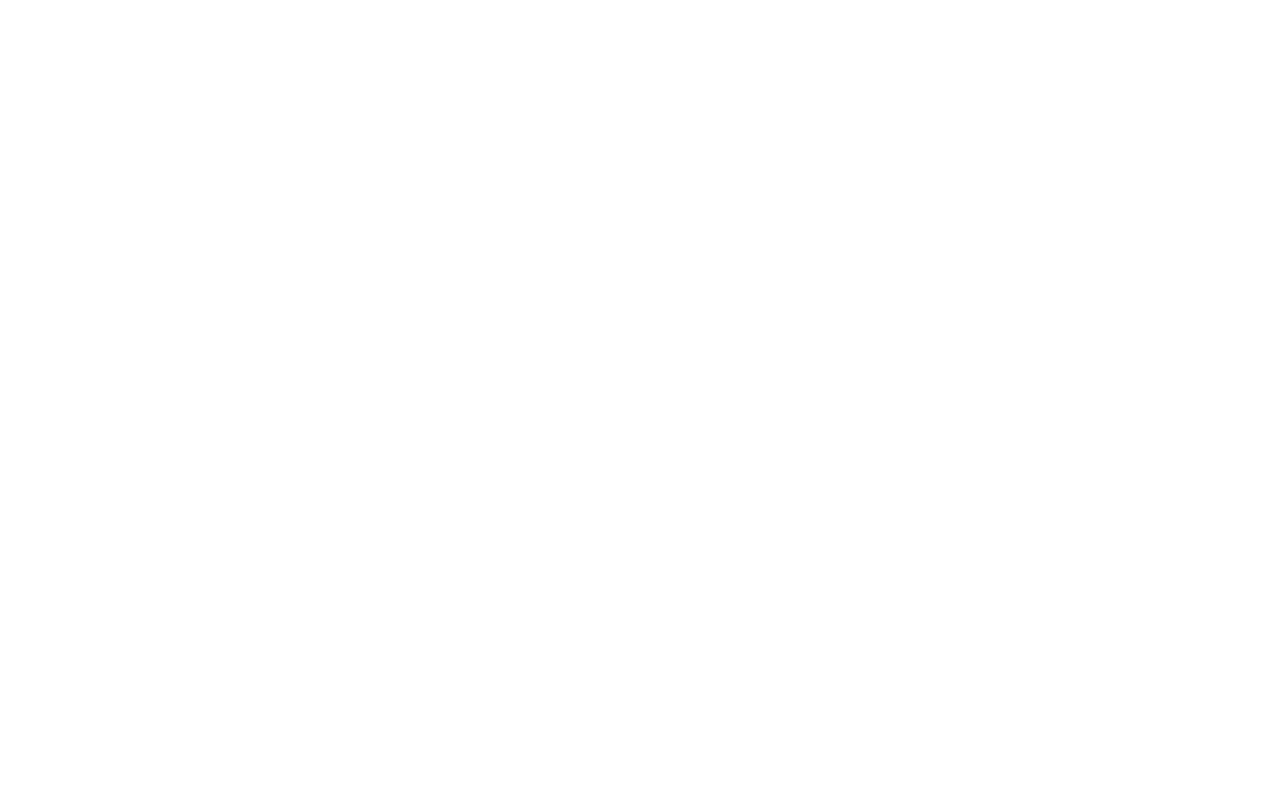
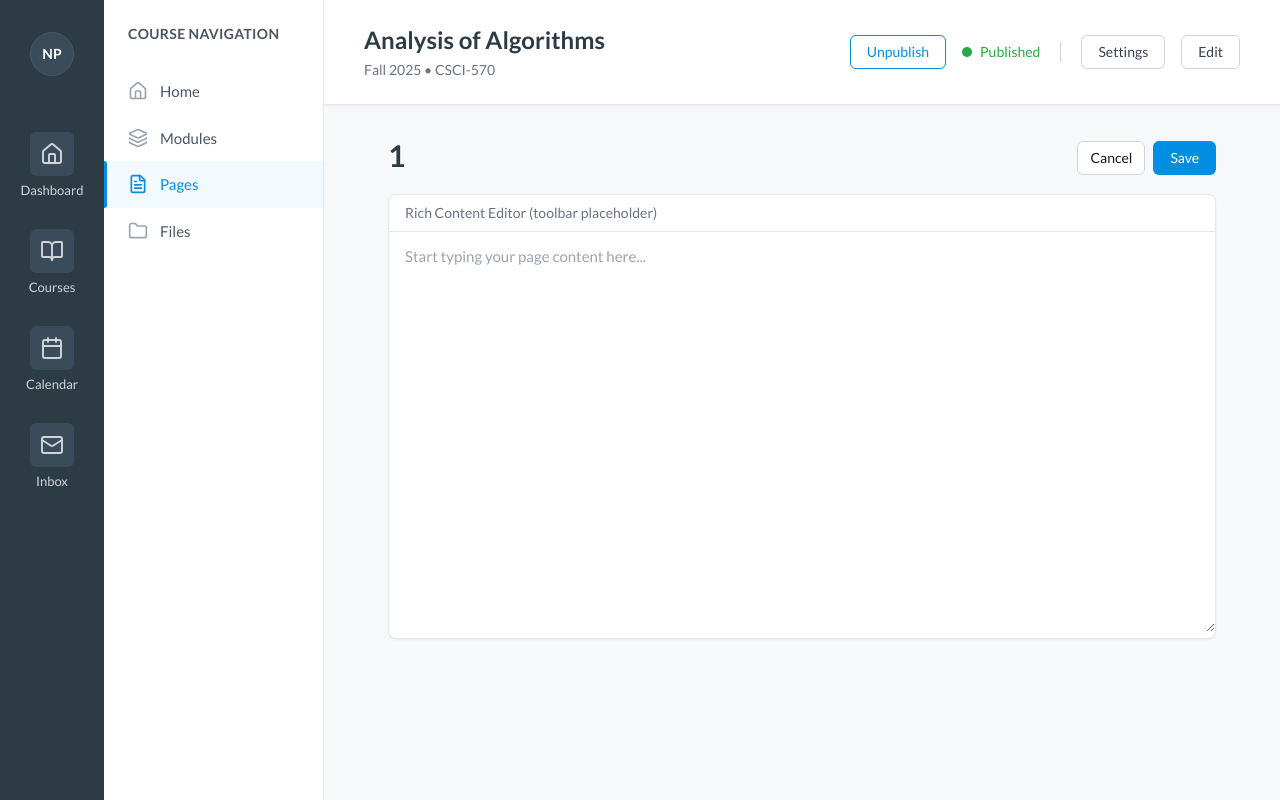
Before and after one commit to NehangPatel23/canvas-clone, a React (Vite) app in the folder canvas-clone/: page /courses/1/pages/1 in a window 1280 px wide. Before the commit this address had no page. Built offline with nearby package versions, Linux system fonts and the light colour scheme.

Commit message:
modules page updates

```diff
--- a/canvas-clone/src/App.tsx
+++ b/canvas-clone/src/App.tsx
@@ -6,6 +6,8 @@ import CourseHomePage from "./pages/CourseHomePage";
 import ModulesPage from "./pages/ModulesPage";
 import PagesPage from "./pages/PagesPage";
 import FilesPage from "./pages/FilesPage";
+import PageEditorPage from "./pages/PageEditorPage";
+
 
 function MainLayout() {
   return (
@@ -30,6 +32,7 @@ export default function App() {
           <Route index element={<CourseHomePage />} />
           <Route path="modules" element={<ModulesPage />} />
           <Route path="pages" element={<PagesPage />} />
+          <Route path="pages/:pageId" element={<PageEditorPage />} />
           <Route path="files" element={<FilesPage />} />
         </Route>
       </Route>
--- a/canvas-clone/src/components/CourseSidebar.tsx
+++ b/canvas-clone/src/components/CourseSidebar.tsx
@@ -22,7 +22,8 @@ export default function CourseSidebar() {
       {items.map(({ label, icon: Icon, path }) => {
         const isActive =
           location.pathname === path ||
-          (label === "Home" && location.pathname === base);
+          (label === "Home" && location.pathname === base) ||
+          (label !== "Home" && location.pathname.startsWith(path));
 
         return (
           <Link
@@ -46,15 +47,17 @@ export default function CourseSidebar() {
             {/* Icon */}
             <Icon
               className={`w-5 h-5 ${
-                isActive ? "text-canvas-blue" : "text-gray-400 group-hover:text-gray-600"
+                isActive
+                  ? "text-canvas-blue"
+                  : "text-gray-400 group-hover:text-gray-600"
               }`}
             />
             {label}
 
             {/* Tooltip */}
-              <div className="absolute left-[100%] ml-2 top-1/2 -translate-y-1/2 px-2 py-1 bg-white text-[#2D3B45] text-xs rounded shadow-lg opacity-0 translate-x-2 group-hover:opacity-100 group-hover:translate-x-0 pointer-events-none transition-all duration-200 ease-out whitespace-nowrap z-50">
-                {label}
-              </div>
+            <div className="absolute left-[100%] ml-2 top-1/2 -translate-y-1/2 px-2 py-1 bg-white text-[#2D3B45] text-xs rounded shadow-lg opacity-0 translate-x-2 group-hover:opacity-100 group-hover:translate-x-0 pointer-events-none transition-all duration-200 ease-out whitespace-nowrap z-50">
+              {label}
+            </div>
           </Link>
         );
       })}
--- a/canvas-clone/src/components/ItemModal.tsx
+++ b/canvas-clone/src/components/ItemModal.tsx
@@ -19,11 +19,21 @@ export default function ItemModal({
   onClose,
   onSubmit,
 }: ItemModalProps) {
+  const initialType = initialValues?.type || "page";
+
   const [label, setLabel] = useState(initialValues?.label || "");
-  const [type, setType] = useState(initialValues?.type || "page");
-  const [url, setUrl] = useState(initialValues?.url || "");
+  const [type, setType] = useState(initialType);
+  const [url, setUrl] = useState(() => {
+    if (initialValues?.url && initialValues.url.trim() !== "") {
+      return initialValues.url;
+    }
+    if (initialType === "link") {
+      return "https://";
+    }
+    return "";
+  });
   const [showBadge, setShowBadge] = useState(false);
-  const [showUrlInput, setShowUrlInput] = useState(type === "link");
+  const [showUrlInput, setShowUrlInput] = useState(initialType === "link");
 
   // Focus first field
   useEffect(() => {
@@ -31,25 +41,26 @@ export default function ItemModal({
     input?.focus();
   }, []);
 
-  // Prefill https:// for new links
-  useEffect(() => {
-    if (mode === "add" && type === "link" && url.trim() === "") {
-      setUrl("https://");
-    }
-  }, [type, mode]);
-
   // Animate badge
   useEffect(() => {
     if (mode === "edit" && type === "link") {
       const t = setTimeout(() => setShowBadge(true), 60);
       return () => clearTimeout(t);
-    } else setShowBadge(false);
+    } else {
+      setShowBadge(false);
+    }
   }, [mode, type]);
 
-  // Animate URL input
+  // Animate URL input + prefill https:// for link items
   useEffect(() => {
     if (type === "link") {
-      const t = setTimeout(() => setShowUrlInput(true), 80);
+      const t = setTimeout(() => {
+        setShowUrlInput(true);
+        setUrl((prev) => {
+          if (prev && prev.trim() !== "") return prev;
+          return "https://";
+        });
+      }, 80);
       return () => clearTimeout(t);
     } else {
       setShowUrlInput(false);
@@ -71,7 +82,11 @@ export default function ItemModal({
     onClose();
   };
 
-  const titleText = mode === "add" ? "Add New Item" : "Edit Item";
+  const typeDisplayName =
+    type === "page" ? "Page Item" : type === "file" ? "File Item" : "Link Item";
+
+  const titleText =
+    mode === "add" ? `Add ${typeDisplayName}` : `Edit ${typeDisplayName}`;
   const buttonText = mode === "add" ? "Add Item" : "Save Changes";
 
   return (
@@ -115,7 +130,6 @@ export default function ItemModal({
             value={type}
             onChange={(e) => setType(e.target.value)}
             className="w-full border border-gray-300 rounded-md px-3 py-2 text-sm text-[#2D3B45] focus:ring-1 focus:ring-[#008EE2] focus:border-[#008EE2] outline-none bg-white"
-            disabled={mode === "edit"} // prevent type change after creation
           >
             <option value="page">Page</option>
             <option value="file">File</option>
--- a/canvas-clone/src/components/ModuleItem.tsx
+++ b/canvas-clone/src/components/ModuleItem.tsx
@@ -27,6 +27,7 @@ interface CourseItem {
   type: string;
   label: string;
   url?: string;
+  pageId?: string;
 }
 
 interface ModuleItemProps {
@@ -54,6 +55,8 @@ interface ModuleItemProps {
 
   dropIndex: number | null;
   moduleIsHighlighted: boolean;
+
+  onOpenPageItem?: (label: string, pageId?: string) => void;
 }
 
 const transitionStyle = {
@@ -66,10 +69,12 @@ function SortableItemRow({
   item,
   getItemId,
   onOpenItemMenu,
+  onOpenPageItem,
 }: {
   item: CourseItem;
   getItemId: (label: string) => string;
   onOpenItemMenu: (e: React.MouseEvent, label: string) => void;
+  onOpenPageItem?: (label: string, pageId?: string) => void;
 }) {
   const id = getItemId(item.label);
   const { attributes, listeners, setNodeRef, transform, isDragging, isOver } =
@@ -129,7 +134,9 @@ function SortableItemRow({
         {/* ✅ Link with Canvas-style tooltip */}
         {item.type === "link" && item.url ? (
           <a
-            href={item.url.startsWith("http") ? item.url : `https://${item.url}`}
+            href={
+              item.url.startsWith("http") ? item.url : `https://${item.url}`
+            }
             target="_blank"
             rel="noopener noreferrer"
             onClick={(e) => e.stopPropagation()}
@@ -168,6 +175,14 @@ function SortableItemRow({
               </div>
             </div>
           </a>
+        ) : item.type === "page" && onOpenPageItem ? (
+          <button
+            type="button"
+            onClick={() => onOpenPageItem(item.label, item.pageId)}
+            className="text-left text-gray-700 text-[15px] bg-transparent border-none p-0 focus:outline-none"
+          >
+            {item.label}
+          </button>
         ) : (
           <span className="text-gray-700 text-[15px] select-none">
             {item.label}
@@ -198,6 +213,7 @@ export default function ModuleItem({
   getContainerId,
   dropIndex,
   moduleIsHighlighted,
+  onOpenPageItem,
 }: ModuleItemProps) {
   const [open, setOpen] = useState(true);
   const [showAddItemModal, setShowAddItemModal] = useState(false);
@@ -214,9 +230,8 @@ export default function ModuleItem({
     y: number;
   } | null>(null);
   const [editItemOriginalLabel, setEditItemOriginalLabel] = useState("");
-  const [currentEditingItem, setCurrentEditingItem] = useState<CourseItem | null>(
-    null
-  );
+  const [currentEditingItem, setCurrentEditingItem] =
+    useState<CourseItem | null>(null);
 
   const moduleMenuButtonRef = useRef<HTMLDivElement | null>(null);
   const { setNodeRef: setDropRef, isOver } = useDroppable({
@@ -303,6 +318,7 @@ export default function ModuleItem({
                   setEditItemOriginalLabel(label);
                   setCurrentEditingItem(item);
                 }}
+                onOpenPageItem={onOpenPageItem}
               />
               {dropIndex === idx + 1 && <DropIndicator />}
             </div>
--- a/canvas-clone/src/pages/ModulesPage.tsx
+++ b/canvas-clone/src/pages/ModulesPage.tsx
@@ -1,4 +1,5 @@
-import { useMemo, useState } from "react";
+import { useMemo, useState, useEffect } from "react";
+import { useNavigate, useParams } from "react-router-dom";
 import CourseHeader from "../components/CourseHeader";
 import ModuleItem from "../components/ModuleItem";
 import AddModuleModal from "../components/AddModuleModal";
@@ -28,13 +29,20 @@ type Item = {
   type: string;
   label: string;
   url?: string;
+  pageId?: string; // 🔒 stable page identifier
 };
+
 type ModuleT = { title: string; items: Item[] };
 
 type IdModule = `module:${string}`;
 type IdItem = `item:${string}:${string}`;
 type IdContainer = `container:${string}`;
 type AnyId = IdModule | IdItem | IdContainer;
+
+const MODULES_STORAGE_KEY = "canvasClone:modules";
+
+const slugifyLabel = (label: string) =>
+  encodeURIComponent(label.toLowerCase().trim().replace(/\s+/g, "-"));
 
 const modId = (title: string): IdModule => `module:${title}`;
 const itemId = (moduleTitle: string, label: string): IdItem =>
@@ -43,21 +51,62 @@ const containerId = (moduleTitle: string): IdContainer =>
   `container:${moduleTitle}`;
 
 function parseId(id: string) {
-  if (id.startsWith("module:")) return { kind: "module" as const, title: id.slice(7) };
+  if (id.startsWith("module:"))
+    return { kind: "module" as const, title: id.slice(7) };
   if (id.startsWith("item:")) {
     const rest = id.slice(5);
     const i = rest.indexOf(":");
-    return { kind: "item" as const, moduleTitle: rest.slice(0, i), label: rest.slice(i + 1) };
+    return {
+      kind: "item" as const,
+      moduleTitle: rest.slice(0, i),
+      label: rest.slice(i + 1),
+    };
   }
-  if (id.startsWith("container:")) return { kind: "container" as const, moduleTitle: id.slice(10) };
+  if (id.startsWith("container:"))
+    return { kind: "container" as const, moduleTitle: id.slice(10) };
   return { kind: "unknown" as const };
 }
 
-const restrictToVertical: Modifier = ({ transform }) => ({ ...transform, x: 0 });
+const restrictToVertical: Modifier = ({ transform }) => ({
+  ...transform,
+  x: 0,
+});
 
 const transitionStyle = {
-  transition: "transform 250ms cubic-bezier(0.22, 1, 0.36, 1), opacity 150ms ease",
+  transition:
+    "transform 250ms cubic-bezier(0.22, 1, 0.36, 1), opacity 150ms ease",
 };
+
+// Default modules (used on very first load)
+const DEFAULT_MODULES: ModuleT[] = [
+  {
+    title: "Week 1 – Introduction",
+    items: [
+      {
+        type: "page",
+        label: "Course Overview",
+        pageId: "course-overview", // 👈 stable ID
+      },
+      { type: "file", label: "Syllabus.pdf" },
+    ],
+  },
+  {
+    title: "Week 2 – Algorithms and Complexity",
+    items: [
+      {
+        type: "page",
+        label: "Lecture Slides",
+        pageId: "lecture-slides",
+      },
+      { type: "file", label: "ExampleProblems.docx" },
+      {
+        type: "link",
+        label: "Supplementary Reading",
+        url: "https://example.com",
+      },
+    ],
+  },
+];
 
 function DraggableModuleShell(props: {
   id: IdModule;
@@ -66,7 +115,11 @@ function DraggableModuleShell(props: {
   fadeOut: boolean;
   onAddItem: (moduleTitle: string, newItem: Item) => void;
   onEditItem: (moduleTitle: string, oldLabel: string, newLabel: string) => void;
-  onEditItemFull: (moduleTitle: string, oldLabel: string, updatedItem: Item) => void;
+  onEditItemFull: (
+    moduleTitle: string,
+    oldLabel: string,
+    updatedItem: Item
+  ) => void;
   onDeleteItem: (moduleTitle: string, labelToRemove: string) => void;
   onEditModule: (oldTitle: string, newTitle: string) => void;
   onDeleteModule: (titleToDelete: string) => void;
@@ -75,6 +128,8 @@ function DraggableModuleShell(props: {
 
   dropIndex: number | null;
   moduleIsHighlighted: boolean;
+
+  onOpenPageItem: (label: string, pageId?: string) => void;
 }) {
   const { attributes, listeners, setNodeRef, transform, isDragging } =
     useSortable({ id: props.id });
@@ -94,7 +149,9 @@ function DraggableModuleShell(props: {
         isDragging
           ? "translate-y-2 shadow-[0_8px_20px_rgba(0,0,0,0.25)] ring-2 ring-blue-300/40 bg-white/95 backdrop-blur-sm duration-200"
           : "shadow-sm hover:shadow-md hover:shadow-gray-300/40 duration-100"
-      } ${props.moduleIsHighlighted ? "ring-2 ring-blue-400/60 bg-blue-50/60" : ""}`}
+      } ${
+        props.moduleIsHighlighted ? "ring-2 ring-blue-400/60 bg-blue-50/60" : ""
+      }`}
     >
       <div
         {...attributes}
@@ -119,6 +176,7 @@ function DraggableModuleShell(props: {
           getContainerId={props.getContainerId}
           dropIndex={props.dropIndex}
           moduleIsHighlighted={props.moduleIsHighlighted}
+          onOpenPageItem={props.onOpenPageItem}
         />
       </div>
     </div>
@@ -126,42 +184,73 @@ function DraggableModuleShell(props: {
 }
 
 export default function ModulesPage() {
-  const [modules, setModules] = useState<ModuleT[]>([
-    {
-      title: "Week 1 – Introduction",
-      items: [
-        { type: "page", label: "Course Overview" },
-        { type: "file", label: "Syllabus.pdf" },
-      ],
-    },
-    {
-      title: "Week 2 – Algorithms and Complexity",
-      items: [
-        { type: "page", label: "Lecture Slides" },
-        { type: "file", label: "ExampleProblems.docx" },
-        { type: "link", label: "Supplementary Reading", url: "https://example.com" },
-      ],
-    },
-  ]);
+  const navigate = useNavigate();
+  const { courseId } = useParams();
+
+  // 🔁 Initialize modules from localStorage (if present), else from defaults.
+  const [modules, setModules] = useState<ModuleT[]>(() => {
+    try {
+      const raw = window.localStorage.getItem(MODULES_STORAGE_KEY);
+      if (!raw) return DEFAULT_MODULES;
+
+      const parsed = JSON.parse(raw) as ModuleT[];
+
+      // Ensure any page items have a stable pageId
+      return parsed.map((m) => ({
+        ...m,
+        items: m.items.map((it) =>
+          it.type === "page"
+            ? { ...it, pageId: it.pageId ?? slugifyLabel(it.label) }
+            : it
+        ),
+      }));
+    } catch {
+      return DEFAULT_MODULES;
+    }
+  });
 
   const [fadingModules, setFadingModules] = useState<Set<string>>(new Set());
   const [showAddModuleModal, setShowAddModuleModal] = useState(false);
   const [activeId, setActiveId] = useState<AnyId | null>(null);
-  const [dropIndicator, setDropIndicator] = useState<{ moduleTitle: string | null; index: number | null }>({
+  const [dropIndicator, setDropIndicator] = useState<{
+    moduleTitle: string | null;
+    index: number | null;
+  }>({
     moduleTitle: null,
     index: null,
   });
-  const [highlightModuleTitle, setHighlightModuleTitle] = useState<string | null>(null);
+  const [highlightModuleTitle, setHighlightModuleTitle] = useState<
+    string | null
+  >(null);
 
-  const sensors = useSensors(useSensor(PointerSensor, { activationConstraint: { distance: 5 } }));
+  const sensors = useSensors(
+    useSensor(PointerSensor, { activationConstraint: { distance: 5 } })
+  );
+
+  // 💾 Persist modules whenever they change
+  useEffect(() => {
+    try {
+      window.localStorage.setItem(MODULES_STORAGE_KEY, JSON.stringify(modules));
+    } catch (err) {
+      console.error("Failed to save modules to localStorage", err);
+    }
+  }, [modules]);
 
   const handleAddModule = (newModuleTitle: string) => {
     setModules((prev) => [...prev, { title: newModuleTitle, items: [] }]);
     setShowAddModuleModal(false);
   };
 
+  const handleOpenPageItem = (label: string, pageId?: string) => {
+    if (!courseId) return;
+    const finalPageId = pageId ?? slugifyLabel(label);
+    navigate(`/courses/${courseId}/pages/${finalPageId}`);
+  };
+
   const handleEditModule = (oldTitle: string, newTitle: string) => {
-    setModules((prev) => prev.map((m) => (m.title === oldTitle ? { ...m, title: newTitle } : m)));
+    setModules((prev) =>
+      prev.map((m) => (m.title === oldTitle ? { ...m, title: newTitle } : m))
+    );
   };
 
   const handleDeleteModule = (title: string) => {
@@ -177,12 +266,23 @@ export default function ModulesPage() {
   };
 
   const handleAddItemToModule = (moduleTitle: string, newItem: Item) => {
+    const itemToAdd: Item =
+      newItem.type === "page"
+        ? { ...newItem, pageId: slugifyLabel(newItem.label) }
+        : newItem;
+
     setModules((prev) =>
-      prev.map((m) => (m.title === moduleTitle ? { ...m, items: [...m.items, newItem] } : m))
+      prev.map((m) =>
+        m.title === moduleTitle ? { ...m, items: [...m.items, itemToAdd] } : m
+      )
     );
   };
 
-  const handleEditItemInModule = (moduleTitle: string, oldLabel: string, newLabel: string) => {
+  const handleEditItemInModule = (
+    moduleTitle: string,
+    oldLabel: string,
+    newLabel: string
+  ) => {
     setModules((prev) =>
       prev.map((m) =>
         m.title === moduleTitle
@@ -197,7 +297,6 @@ export default function ModulesPage() {
     );
   };
 
-  // ✅ New — handles label + URL edits
   const handleEditItemInModuleFull = (
     moduleTitle: string,
     oldLabel: string,
@@ -208,11 +307,30 @@ export default function ModulesPage() {
         m.title === moduleTitle
           ? {
               ...m,
-              items: m.items.map((it) =>
-                it.label === oldLabel
-                  ? { ...it, label: updatedItem.label, url: updatedItem.url }
-                  : it
-              ),
+              items: m.items.map((it) => {
+                if (it.label !== oldLabel) return it;
+
+                // Preserve existing pageId for page items
+                let next: Item = {
+                  ...it,
+                  label: updatedItem.label,
+                  type: updatedItem.type,
+                  url: updatedItem.url,
+                };
+
+                if (it.type === "page" && updatedItem.type === "page") {
+                  // keep old pageId
+                  next.pageId = it.pageId ?? slugifyLabel(it.label);
+                } else if (it.type !== "page" && updatedItem.type === "page") {
+                  // newly became a page
+                  next.pageId = slugifyLabel(updatedItem.label);
+                } else if (updatedItem.type !== "page") {
+                  // not a page anymore
+                  delete next.pageId;
+                }
+
+                return next;
+              }),
             }
           : m
       )
@@ -234,10 +352,14 @@ export default function ModulesPage() {
     const p = parseId(String(activeId));
     if (p.kind === "module") {
       const mod = modules.find((m) => m.title === p.title);
-      return mod ? { type: "module" as const, title: mod.title, count: mod.items.length } : null;
+      return mod
+        ? { type: "module" as const, title: mod.title, count: mod.items.length }
+        : null;
     }
     if (p.kind === "item") {
-      const it = modules.find((m) => m.title === p.moduleTitle)?.items.find((i) => i.label === p.label);
+      const it = modules
+        .find((m) => m.title === p.moduleTitle)
+        ?.items.find((i) => i.label === p.label);
       return it ? { type: "item" as const, label: it.label } : null;
     }
     return null;
@@ -275,7 +397,9 @@ export default function ModulesPage() {
         const overModule = modules.find((m) => m.title === modTitle);
         if (!overModule) return;
 
-        const targetIndex = overModule.items.findIndex((it) => it.label === b.label);
+        const targetIndex = overModule.items.findIndex(
+          (it) => it.label === b.label
+        );
         const finalIndex = insertBefore ? targetIndex : targetIndex + 1;
 
         setDropIndicator({ moduleTitle: modTitle, index: finalIndex });
@@ -285,7 +409,8 @@ export default function ModulesPage() {
       if (b.kind === "container") {
         setDropIndicator({
           moduleTitle: b.moduleTitle,
-          index: modules.find((m) => m.title === b.moduleTitle)?.items.length ?? 0,
+          index:
+            modules.find((m) => m.title === b.moduleTitle)?.items.length ?? 0,
         });
       }
     }
@@ -362,8 +487,12 @@ export default function ModulesPage() {
 
       <div className="flex-1 px-20 py-10 overflow-y-auto bg-white relative">
         <div className="max-w-4xl space-y-6">
-          <h2 className="text-2xl font-semibold text-canvas-grayDark">Modules</h2>
-          <p className="text-gray-600">Organize your course content into modules.</p>
+          <h2 className="text-2xl font-semibold text-canvas-grayDark">
+            Modules
+          </h2>
+          <p className="text-gray-600">
+            Organize your course content into modules.
+          </p>
           <div className="h-px bg-gray-200 my-6" />
 
           <div className="flex items-center justify-between pb-3 border-b border-gray-200">
@@ -408,9 +537,12 @@ export default function ModulesPage() {
                   getItemId={(label) => itemId(mod.title, label)}
                   getContainerId={() => containerId(mod.title)}
                   dropIndex={
-                    dropIndicator.moduleTitle === mod.title ? dropIndicator.index : null
+                    dropIndicator.moduleTitle === mod.title
+                      ? dropIndicator.index
+                      : null
                   }
                   moduleIsHighlighted={highlightModuleTitle === mod.title}
+                  onOpenPageItem={handleOpenPageItem}
                 />
               ))}
             </SortableContext>
--- /dev/null
+++ b/canvas-clone/src/pages/PageEditorPage.tsx
@@ -0,0 +1,120 @@
+import { useState, useEffect } from "react";
+import { useParams, useNavigate } from "react-router-dom";
+import CourseHeader from "../components/CourseHeader";
+
+function unslugPageId(pageId?: string) {
+  if (!pageId) return "Untitled Page";
+  const decoded = decodeURIComponent(pageId);
+  // "course-overview" → "Course Overview"
+  return decoded
+    .replace(/-/g, " ")
+    .replace(/\s+/g, " ")
+    .trim()
+    .replace(/\b\w/g, (c) => c.toUpperCase());
+}
+
+export default function PageEditorPage() {
+  const { courseId, pageId } = useParams();
+  const navigate = useNavigate();
+
+  const storageKey =
+    courseId && pageId ? `canvasClone:page:${courseId}:${pageId}` : undefined;
+
+  const [title, setTitle] = useState(() => unslugPageId(pageId));
+  const [content, setContent] = useState("");
+
+  // Load saved content (if any) on mount / when courseId/pageId change
+  useEffect(() => {
+    if (!storageKey) return;
+    try {
+      const raw = window.localStorage.getItem(storageKey);
+      if (!raw) return;
+      const parsed = JSON.parse(raw) as { title?: string; content?: string };
+
+      if (parsed.title) {
+        setTitle(parsed.title);
+      }
+      if (typeof parsed.content === "string") {
+        setContent(parsed.content);
+      }
+    } catch (err) {
+      console.error("Failed to load page content from storage", err);
+    }
+  }, [storageKey]);
+
+  const handleCancel = () => {
+    if (courseId) {
+      navigate(`/courses/${courseId}/modules`);
+    } else {
+      navigate(-1);
+    }
+  };
+
+  const handleSave = () => {
+    if (!storageKey || !courseId) {
+      if (courseId) navigate(`/courses/${courseId}/modules`);
+      else navigate(-1);
+      return;
+    }
+
+    const payload = JSON.stringify({ title, content });
+
+    try {
+      window.localStorage.setItem(storageKey, payload);
+    } catch (err) {
+      console.error("Failed to save page content to storage", err);
+    }
+
+    navigate(`/courses/${courseId}/modules`);
+  };
+
+  return (
+    <div className="flex flex-col w-full bg-canvas-grayLight min-h-screen">
+      <CourseHeader />
+
+      <div className="flex-1 px-16 py-8 overflow-y-auto">
+        <div className="max-w-4xl mx-auto">
+          {/* Page header / actions */}
+          <div className="mb-4 flex items-center justify-between gap-4">
+            <input
+              value={title}
+              onChange={(e) => setTitle(e.target.value)}
+              className="flex-1 text-3xl font-semibold text-canvas-grayDark bg-transparent border-b border-transparent focus:border-gray-300 focus:outline-none pb-1"
+            />
+
+            <div className="flex gap-2">
+              <button
+                type="button"
+                onClick={handleCancel}
+                className="px-3 py-1.5 text-sm font-medium rounded-md border border-gray-300 bg-white hover:bg-gray-50"
+              >
+                Cancel
+              </button>
+              <button
+                type="button"
+                onClick={handleSave}
+                className="px-4 py-1.5 text-sm font-medium rounded-md bg-[#008EE2] text-white hover:bg-[#0079C2]"
+              >
+                Save
+              </button>
+            </div>
+          </div>
+
+          {/* Editor body */}
+          <div className="bg-white rounded-lg border border-gray-200 shadow-sm">
+            <div className="border-b border-gray-200 px-4 py-2 text-sm text-gray-500">
+              Rich Content Editor (toolbar placeholder)
+            </div>
+
+            <textarea
+              value={content}
+              onChange={(e) => setContent(e.target.value)}
+              className="w-full min-h-[400px] px-4 py-3 text-[15px] leading-relaxed text-gray-800 resize-vertical focus:outline-none"
+              placeholder="Start typing your page content here..."
+            />
+          </div>
+        </div>
+      </div>
+    </div>
+  );
+}
--- a/canvas-clone/src/types.ts
+++ b/canvas-clone/src/types.ts
@@ -1,4 +1,5 @@
 export interface CourseItem {
   type: string;
   label: string;
+  url?: string;
 }
```
